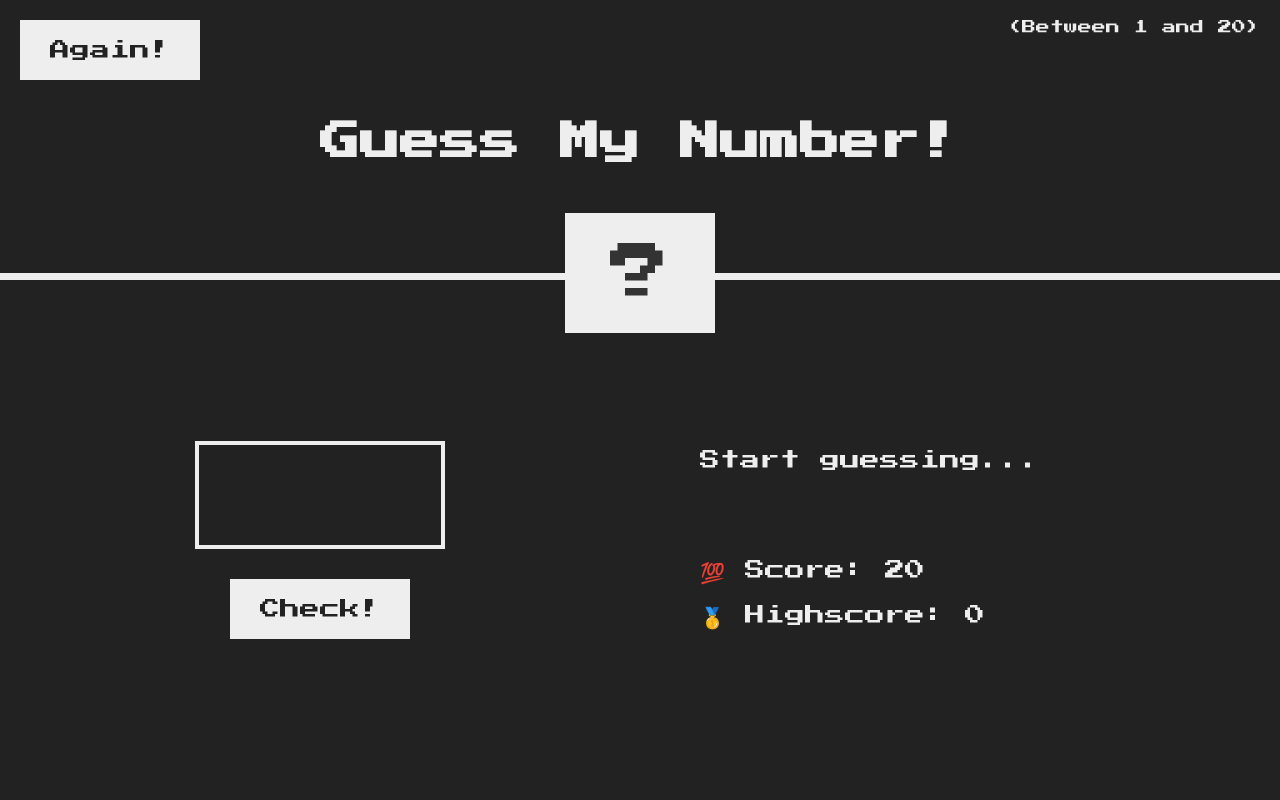
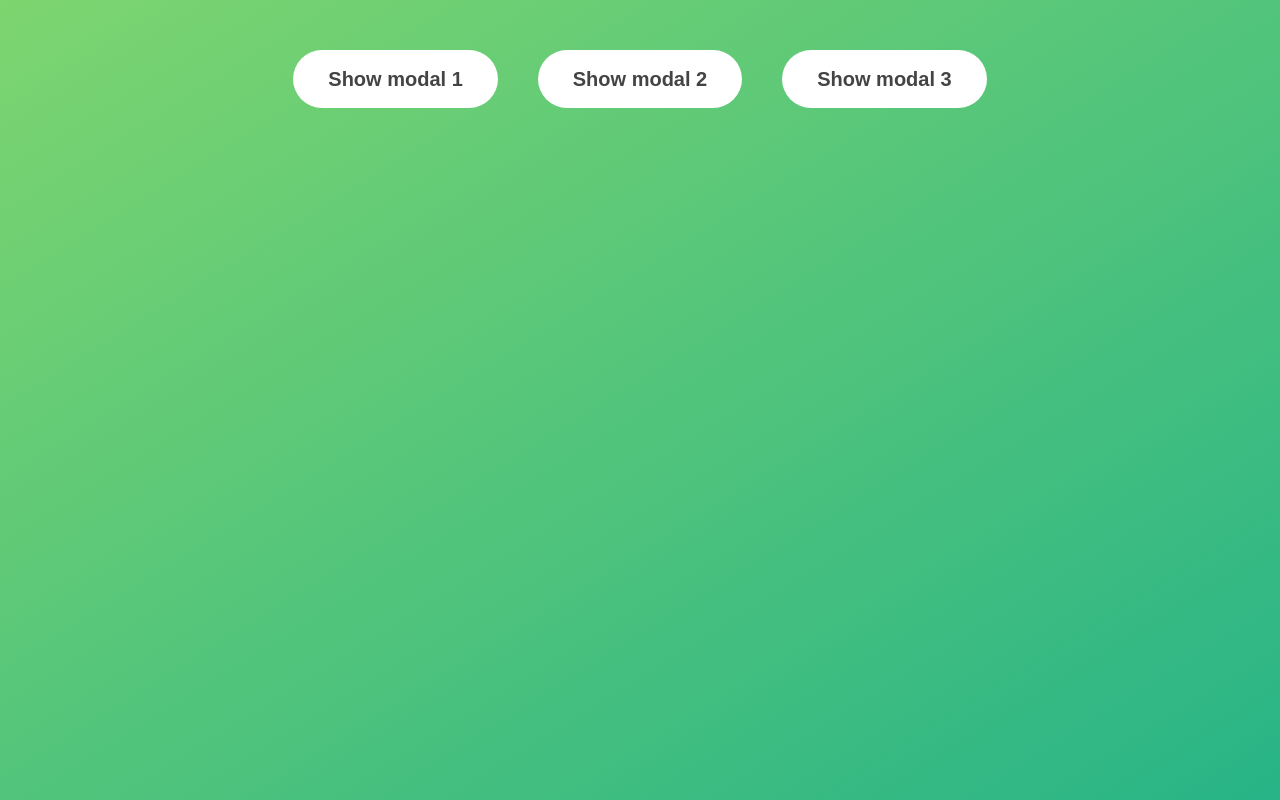
Before and after one commit to H4hmad/Javascript-Starters, a plain HTML site: page index.html in a window 1280 px wide. Drawn offline with Linux system fonts and the light colour scheme.

Commit message:
DOM Fundamentals - Projects - 2 - Start

```diff
--- a/index.html
+++ b/index.html
@@ -5,28 +5,28 @@
     <meta name="viewport" content="width=device-width, initial-scale=1.0" />
     <meta http-equiv="X-UA-Compatible" content="ie=edge" />
     <link rel="stylesheet" href="style.css" />
-    <title>Guess My Number!</title>
+    <title>Modal window</title>
   </head>
   <body>
-    <header>
-      <h1>Guess My Number!</h1>
-      <p class="between">(Between 1 and 20)</p>
-      <button class="btn again">Again!</button>
-      <div class="number">?</div>
-    </header>
-    <main>
-      <section class="left">
-        <input type="number" class="guess" />
-        <button class="btn check">Check!</button>
-      </section>
-      <section class="right">
-        <p class="message">Start guessing...</p>
-        <p class="label-score">💯 Score: <span class="score">20</span></p>
-        <p class="label-highscore">
-          🥇 Highscore: <span class="highscore">0</span>
-        </p>
-      </section>
-    </main>
+    <button class="show-modal">Show modal 1</button>
+    <button class="show-modal">Show modal 2</button>
+    <button class="show-modal">Show modal 3</button>
+
+    <div class="modal hidden">
+      <button class="close-modal">&times;</button>
+      <h1>I'm a modal window 😍</h1>
+      <p>
+        Lorem ipsum dolor sit amet, consectetur adipisicing elit, sed do eiusmod
+        tempor incididunt ut labore et dolore magna aliqua. Ut enim ad minim
+        veniam, quis nostrud exercitation ullamco laboris nisi ut aliquip ex ea
+        commodo consequat. Duis aute irure dolor in reprehenderit in voluptate
+        velit esse cillum dolore eu fugiat nulla pariatur. Excepteur sint
+        occaecat cupidatat non proident, sunt in culpa qui officia deserunt
+        mollit anim id est laborum.
+      </p>
+    </div>
+    <div class="overlay hidden"></div>
+
     <script src="script.js"></script>
   </body>
 </html>
--- a/script.js
+++ b/script.js
@@ -1,59 +1 @@
 'use strict';
-
-// console.log(document.querySelector('.message').textContent);
-
-// document.querySelector('.message').textContent = '🎉 Correct Number!';
-// document.querySelector('.number').textContent = 13;
-// document.querySelector('.score').textContent = 10;
-
-// console.log(document.querySelector('.guess').value);
-// document.querySelector('.guess').value = 23;
-
-let secretNumber = Math.trunc(Math.random() * 20) + 1;
-let highscore = 0;
-// document.querySelector('.number').textContent = '?';
-
-let score = 20;
-document.querySelector('.check').addEventListener('click', function () {
-  const guess = Number(document.querySelector('.guess').value);
-  //When there is no valid inpug
-  if (!guess) {
-    document.querySelector('.message').textContent = '⛔ No Number Input!';
-  } //When the player Wins
-  else if (guess === secretNumber) {
-    document.querySelector('.message').textContent = '🎉 Correct Number!';
-    document.querySelector('.number').textContent = secretNumber;
-
-    document.querySelector('body').style.backgroundColor = '#60b347';
-
-    document.querySelector('.number').style.width = '30rem';
-
-    if (score > highscore) {
-      highscore = score;
-      document.querySelector('.highscore').textContent = highscore;
-    }
-  } //When the guess is too high
-  else if (guess !== secretNumber) {
-    if (score > 1) {
-      document.querySelector('.message').textContent =
-        guess > secretNumber ? '📈 Too High!' : '📉 Too Low!';
-      score--;
-      document.querySelector('.score').textContent = score;
-    } else {
-      document.querySelector('.message').textContent =
-        '💥 You Lost the Game!!!';
-      document.querySelector('.score').textContent = 0;
-    }
-  }
-});
-document.querySelector('.again').addEventListener('click', function () {
-  score = 20;
-  secretNumber = Math.trunc(Math.random() * 20) + 1;
-  document.querySelector('.score').textContent = score;
-  document.querySelector('.message').textContent = 'Start guessing...';
-  document.querySelector('.number').textContent = '?';
-  document.querySelector('.guess').value = '';
-  document.querySelector('body').style.backgroundColor = '#222';
-
-  document.querySelector('.number').style.width = '15rem';
-});
--- a/style.css
+++ b/style.css
@@ -1,5 +1,3 @@
-@import url("https://fonts.googleapis.com/css?family=Press+Start+2P&display=swap");
-
 * {
   margin: 0;
   padding: 0;
@@ -12,108 +10,76 @@ html {
 }
 
 body {
-  font-family: "Press Start 2P", sans-serif;
-  color: #eee;
-  background-color: #222;
-  /* background-color: #60b347; */
+  font-family: sans-serif;
+  color: #333;
+  line-height: 1.5;
+  height: 100vh;
+  position: relative;
+  display: flex;
+  align-items: flex-start;
+  justify-content: center;
+  background: linear-gradient(to top left, #28b487, #7dd56f);
 }
 
-/* LAYOUT */
-header {
-  position: relative;
-  height: 35vh;
-  border-bottom: 7px solid #eee;
-}
-
-main {
-  height: 65vh;
-  color: #eee;
-  display: flex;
-  align-items: center;
-  justify-content: space-around;
-}
-
-.left {
-  width: 52rem;
-  display: flex;
-  flex-direction: column;
-  align-items: center;
-}
-
-.right {
-  width: 52rem;
+.show-modal {
   font-size: 2rem;
-}
-
-/* ELEMENTS STYLE */
-h1 {
-  font-size: 4rem;
-  text-align: center;
-  position: absolute;
-  width: 100%;
-  top: 52%;
-  left: 50%;
-  transform: translate(-50%, -50%);
-}
-
-.number {
-  background: #eee;
-  color: #333;
-  font-size: 6rem;
-  width: 15rem;
-  padding: 3rem 0rem;
-  text-align: center;
-  position: absolute;
-  bottom: 0;
-  left: 50%;
-  transform: translate(-50%, 50%);
-}
-
-.between {
-  font-size: 1.4rem;
-  position: absolute;
-  top: 2rem;
-  right: 2rem;
-}
-
-.again {
-  position: absolute;
-  top: 2rem;
-  left: 2rem;
-}
-
-.guess {
-  background: none;
-  border: 4px solid #eee;
-  font-family: inherit;
-  color: inherit;
-  font-size: 5rem;
-  padding: 2.5rem;
-  width: 25rem;
-  text-align: center;
-  display: block;
-  margin-bottom: 3rem;
-}
-
-.btn {
+  font-weight: 600;
+  padding: 1.75rem 3.5rem;
+  margin: 5rem 2rem;
   border: none;
-  background-color: #eee;
-  color: #222;
-  font-size: 2rem;
-  font-family: inherit;
-  padding: 2rem 3rem;
+  background-color: #fff;
+  color: #444;
+  border-radius: 10rem;
   cursor: pointer;
 }
 
-.btn:hover {
-  background-color: #ccc;
+.close-modal {
+  position: absolute;
+  top: 1.2rem;
+  right: 2rem;
+  font-size: 5rem;
+  color: #333;
+  cursor: pointer;
+  border: none;
+  background: none;
 }
 
-.message {
-  margin-bottom: 8rem;
-  height: 3rem;
+h1 {
+  font-size: 2.5rem;
+  margin-bottom: 2rem;
 }
 
-.label-score {
-  margin-bottom: 2rem;
+p {
+  font-size: 1.8rem;
 }
+
+/* -------------------------- */
+/* CLASSES TO MAKE MODAL WORK */
+.hidden {
+  display: none;
+}
+
+.modal {
+  position: absolute;
+  top: 50%;
+  left: 50%;
+  transform: translate(-50%, -50%);
+  width: 70%;
+
+  background-color: white;
+  padding: 6rem;
+  border-radius: 5px;
+  box-shadow: 0 3rem 5rem rgba(0, 0, 0, 0.3);
+  z-index: 10;
+}
+
+.overlay {
+  position: absolute;
+  top: 0;
+  left: 0;
+  width: 100%;
+  height: 100%;
+  background-color: rgba(0, 0, 0, 0.6);
+  backdrop-filter: blur(3px);
+  z-index: 5;
+}
```
Also changed, not shown: 1 other file.
